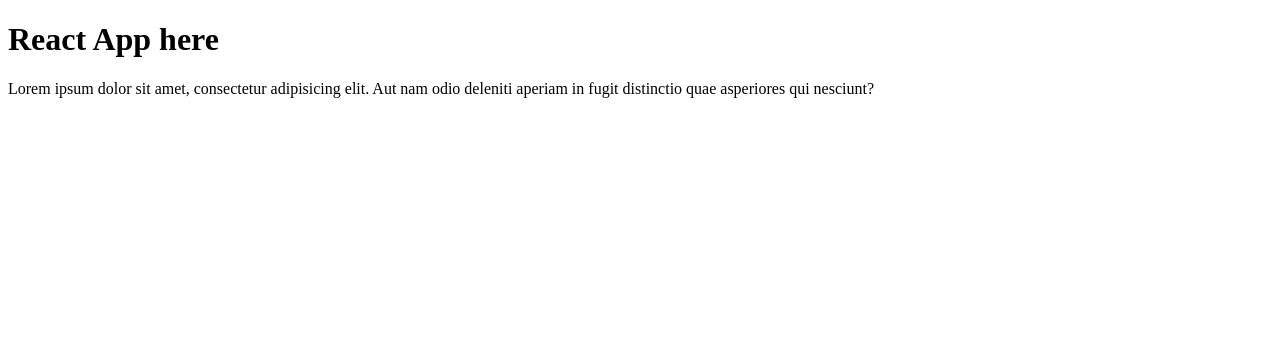
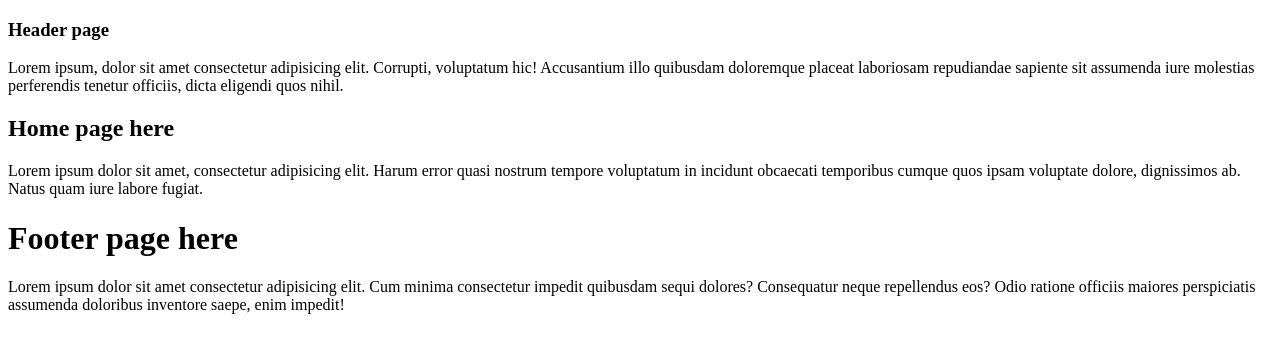
Before and after one commit to Developerramm/mernstack, a React (Vite) app in the folder react/demo/: page / in a window 1280 px wide. Shown: the top 352 px of the page. Built offline with nearby package versions, Linux system fonts and the light colour scheme.

Commit message:
react layout created

```diff
--- a/react/demo/package.json
+++ b/react/demo/package.json
@@ -11,7 +11,8 @@
   },
   "dependencies": {
     "react": "^19.0.0",
-    "react-dom": "^19.0.0"
+    "react-dom": "^19.0.0",
+    "react-router-dom": "^7.2.0"
   },
   "devDependencies": {
     "@eslint/js": "^9.19.0",
--- a/react/demo/src/App.jsx
+++ b/react/demo/src/App.jsx
@@ -1,15 +1,37 @@
 import React from "react";
+import { createBrowserRouter, RouterProvider } from "react-router-dom";
+import AppLayout from "./components/layout/AppLayout";
+import Home from "./components/UI/pages/Home";
+import About from "./components/UI/pages/About";
+import Contact from "./components/UI/pages/Contact";
+import Product from "./components/UI/pages/Product";
 
 const App = () => {
-  return (
-    <div>
-      <h1>React App here </h1>
-      <p>
-        Lorem ipsum dolor sit amet, consectetur adipisicing elit. Aut nam odio
-        deleniti aperiam in fugit distinctio quae asperiores qui nesciunt?
-      </p>
-    </div>
-  );
+  const router = createBrowserRouter([
+    {
+      path : "/",
+      element : <AppLayout />,
+      children : [
+        {
+          path : "/",
+          element : <Home />
+        },
+        {
+          path : "/about",
+          element : <About />
+        },
+        {
+          path : "/contact",
+          element : <Contact />
+        },
+        {
+          path : "/product",
+          element : <Product />
+        }
+      ]
+    }
+  ])
+  return <RouterProvider router={router} />;
 };
 
 export default App;
--- /dev/null
+++ b/react/demo/src/components/UI/pages/About.jsx
@@ -0,0 +1,12 @@
+import React from 'react'
+
+const About = () => {
+  return (
+    <div>
+      <h2>About page here </h2>
+      <p>Lorem ipsum dolor sit amet consectetur, adipisicing elit. Autem, voluptates recusandae? Officiis nobis necessitatibus unde perspiciatis dolorum libero suscipit quo?</p>
+    </div>
+  )
+}
+
+export default About
--- /dev/null
+++ b/react/demo/src/components/UI/pages/Contact.jsx
@@ -0,0 +1,12 @@
+import React from 'react'
+
+const Contact = () => {
+  return (
+    <div>
+      <h1>Contact page </h1>
+      <p>Lorem ipsum dolor sit amet consectetur adipisicing elit. Inventore unde dolorum culpa quas adipisci error, quo magni, fuga dicta nobis distinctio! Distinctio nihil esse, vero incidunt possimus ex dolores odio?</p>
+    </div>
+  )
+}
+
+export default Contact
--- /dev/null
+++ b/react/demo/src/components/UI/pages/Footer.jsx
@@ -0,0 +1,17 @@
+import React from "react";
+
+const Footer = () => {
+  return (
+    <div>
+      <h1>Footer page here </h1>
+      <p>
+        Lorem ipsum dolor sit amet consectetur adipisicing elit. Cum minima
+        consectetur impedit quibusdam sequi dolores? Consequatur neque
+        repellendus eos? Odio ratione officiis maiores perspiciatis assumenda
+        doloribus inventore saepe, enim impedit!
+      </p>
+    </div>
+  );
+};
+
+export default Footer;
--- /dev/null
+++ b/react/demo/src/components/UI/pages/Header.jsx
@@ -0,0 +1,12 @@
+import React from 'react'
+
+const Header = () => {
+  return (
+    <div>
+      <h3>Header page </h3>
+      <p>Lorem ipsum, dolor sit amet consectetur adipisicing elit. Corrupti, voluptatum hic! Accusantium illo quibusdam doloremque placeat laboriosam repudiandae sapiente sit assumenda iure molestias perferendis tenetur officiis, dicta eligendi quos nihil.</p>
+    </div>
+  )
+}
+
+export default Header
--- /dev/null
+++ b/react/demo/src/components/UI/pages/Home.jsx
@@ -0,0 +1,12 @@
+import React from 'react'
+
+const Home = () => {
+  return (
+    <div>
+      <h2>Home page here </h2>
+      <p>Lorem ipsum dolor sit amet, consectetur adipisicing elit. Harum error quasi nostrum tempore voluptatum in incidunt obcaecati temporibus cumque quos ipsam voluptate dolore, dignissimos ab. Natus quam iure labore fugiat.</p>
+    </div>
+  )
+}
+
+export default Home
--- /dev/null
+++ b/react/demo/src/components/UI/pages/Product.jsx
@@ -0,0 +1,12 @@
+import React from 'react'
+
+const Product = () => {
+  return (
+    <div>
+      <h2>Product page here</h2>
+      <p>Lorem ipsum dolor, sit amet consectetur adipisicing elit. Ipsa quisquam error minima eum maxime, molestiae placeat repellat blanditiis eius. Vero corrupti expedita eligendi impedit libero ratione, hic velit quae officia!</p>
+    </div>
+  )
+}
+
+export default Product
--- /dev/null
+++ b/react/demo/src/components/layout/AppLayout.jsx
@@ -0,0 +1,16 @@
+import React from "react";
+import Header from "../UI/pages/Header";
+import Footer from "../UI/pages/Footer";
+import { Outlet } from "react-router-dom";
+
+const AppLayout = () => {
+  return (
+    <div>
+      <Header />
+      <Outlet />
+      <Footer />
+    </div>
+  );
+};
+
+export default AppLayout;
```
Also changed, not shown: 1 other file (tests, documents, lock files or other folders).
